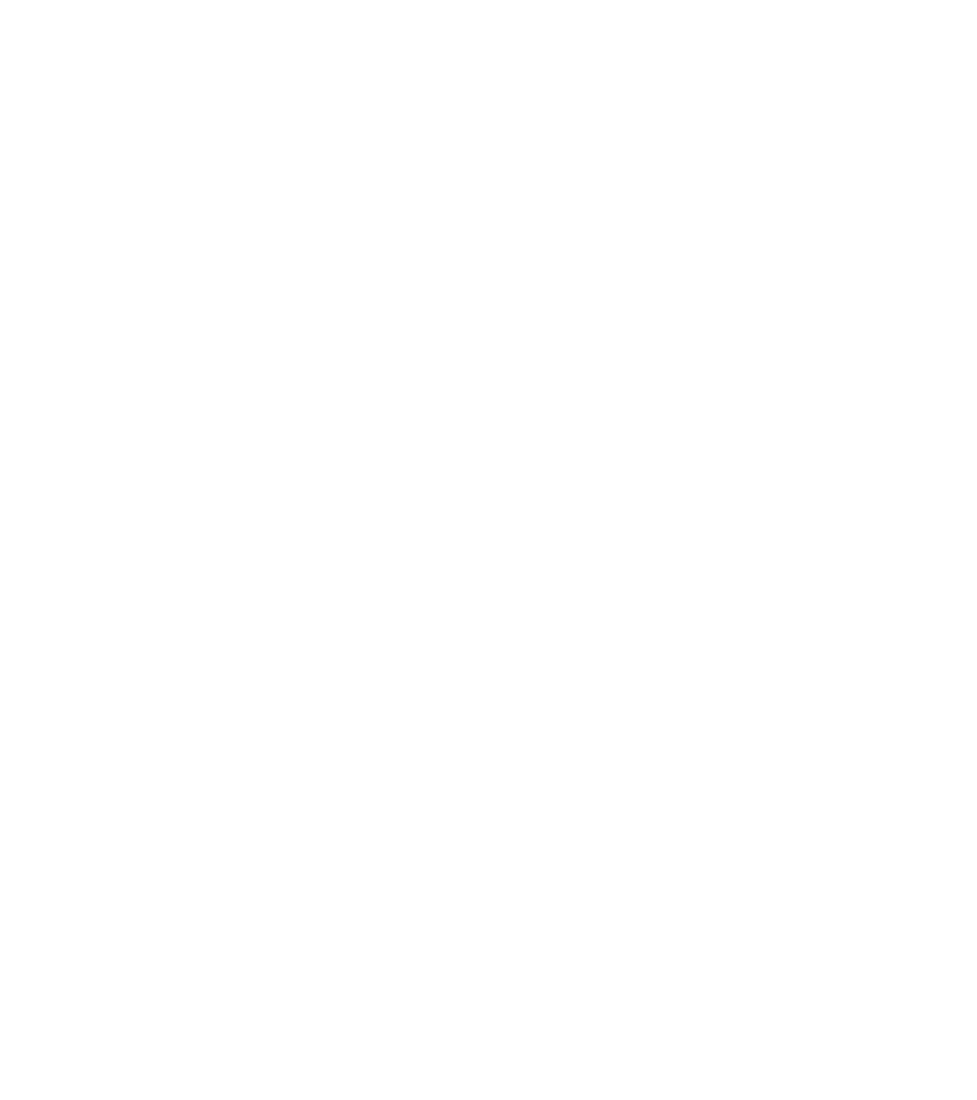
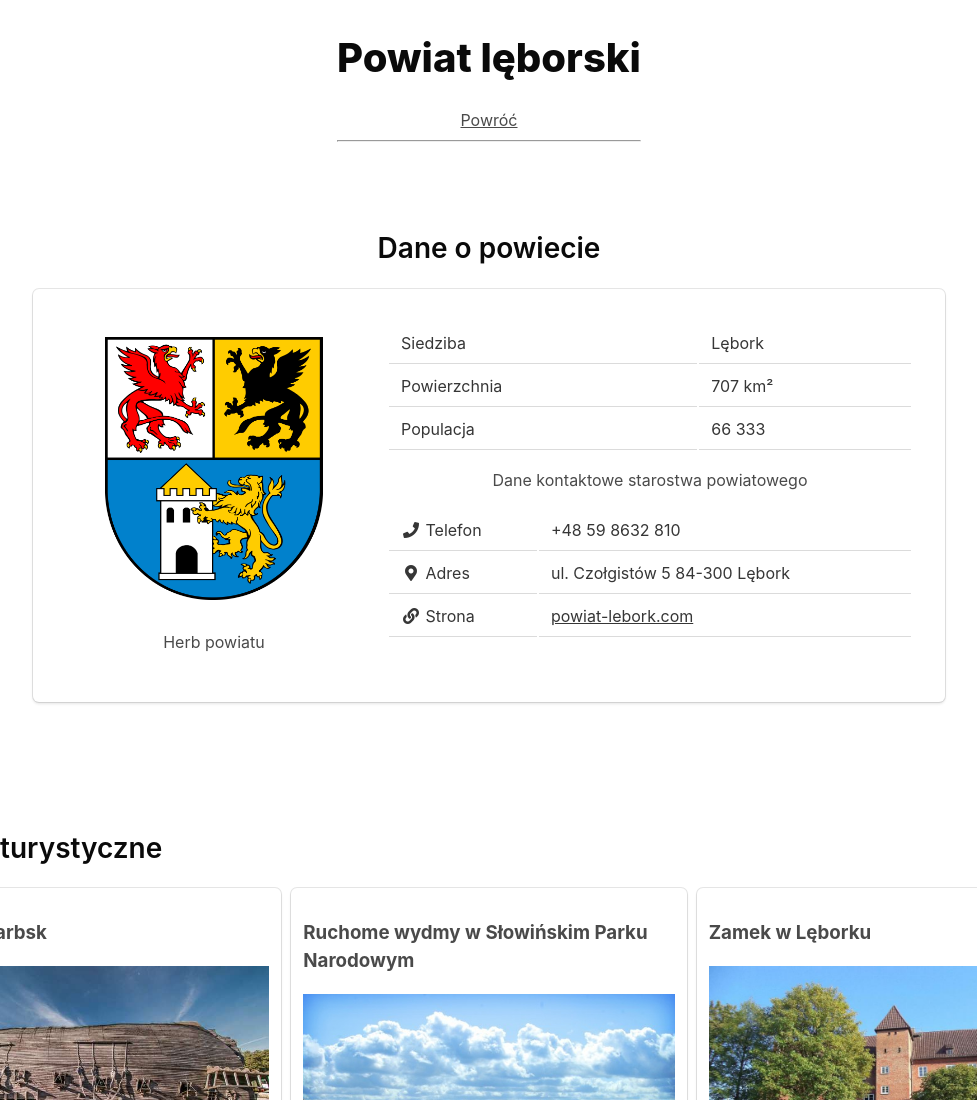
Before and after one commit to taniotanio7/szybin-lekcje-html, a plain HTML site: page projekt/powiaty/leborski.html in a window 1280 px wide. Shown: the top 1100 px of the page, without its empty margins (151-1128 px from the left). Before the commit the page ends 800 px from the top, so only its background shows below. Drawn offline with Linux system fonts and the light colour scheme.

Commit message:
✨ Powiat leborski

```diff
--- a/projekt/powiaty/leborski.html
+++ b/projekt/powiaty/leborski.html
@@ -3,8 +3,116 @@
 <head>
   <meta charset="UTF-8">
   <title>Powiat lęborski</title>
+  <link rel="stylesheet" href="../style/main.css">
+  <link rel="stylesheet" href="../style/powiaty.css">
+  <!-- Font Awesome -->
+  <link rel="stylesheet" href="../img/icons/css/fontawesome.min.css">
+  <link rel="stylesheet" href="../img/icons/css/solid.min.css">
 </head>
 <body>
 
+<div class="header">
+  <header>
+	<h1>Powiat lęborski</h1>
+	<nav>
+	  <a href="../index.html" class="button">Powróć</a>
+	</nav>
+	<hr>
+  </header>
+</div>
+
+<article>
+  <section class="columns is-centered">
+	<div class="column is-75-percent">
+	  <h2 class="title has-text-centered">Dane o powiecie</h2>
+	  <div class="columns box">
+		<figure class="column has-text-centered herb">
+		  <img src="../img/grafiki/powiat_leborski_herb.svg.png" alt="Herb powiatu lęborskiego" class="herb">
+		  <figcaption>Herb powiatu</figcaption>
+		</figure>
+		<div class="column">
+		  <table class="table is-fullwidth">
+			<tr>
+			  <td>Siedziba</td>
+			  <td>Lębork</td>
+			</tr>
+			<tr>
+			  <td>Powierzchnia</td>
+			  <td>707 km²</td>
+			</tr>
+			<tr>
+			  <td>Populacja</td>
+			  <td>66 333</td>
+			</tr>
+		  </table>
+		  <p class="has-text-centered">Dane kontaktowe starostwa powiatowego</p>
+		  <table class="table is-fullwidth">
+			<tr>
+			  <td>
+				<span class="icon"><i class="fas fa-phone fa-fw"></i></span>
+				Telefon
+			  </td>
+			  <td>+48 59 8632 810</td>
+			</tr>
+			<tr>
+			  <td>
+				<span class="icon"><i class="fas fa-map-marker-alt fa-fw"></i></span>
+				Adres
+			  </td>
+			  <td>ul. Czołgistów 5
+				84-300 Lębork
+			  </td>
+			</tr>
+			<tr>
+			  <td>
+				<span class="icon"><i class="fas fa-link fa-fw"></i></span>
+				Strona
+			  </td>
+			  <td><a href="https://www.powiat-lebork.com/">powiat-lebork.com</a></td>
+			</tr>
+		  </table>
+		</div>
+	  </div>
+	</div>
+  </section>
+
+  <section class="columns atrakcje flex-is-column">
+	<h2 class="title">Atrakcje turystyczne</h2>
+	<div class="columns atrakcje-list">
+	  <div class="column box">
+		<h3>Sea Park Sarbsk</h3>
+		<img src="../img/obrazy/leborski/park.jpg" alt="Wrak statku w Sea Park Sarbsk">
+		<p>Park z pokazami fok i piracką strefą zabaw, a także replikami stworzeń morskich i wraku statku.
+		  Pierwszy w Polsce komercyjny Park, gdzie znajdują się foki bałtyckie, uchatki kalifornijskie i kotiki
+		  południowo-amerykańskie.</p>
+		<small>Źródło: <a href="http://www.seapark.pl/galeria/wrak-na-wspak">seapark.pl</a></small>
+	  </div>
+	  <div class="column box">
+		<h3>Ruchome wydmy w Słowińskim Parku Narodowym</h3>
+		<img src="../img/obrazy/leborski/wydmy.jpg" alt="Ruchome wydmy">
+		<p>Największą atrakcją w Łebie są rozległe ruchome wydmy. Wydmy w Słowińskim Parku Narodowym to największy w
+		  Europie pas ruchomych wydm. Prawdziwa piaszczysta pustynia znajdująca się na wąskiej mierzei pomiędzy Morzem
+		  Bałtyckim a Jeziorem Łebsko. Wiatr sprawia, że wydmy przemieszczają się i osiągają wysokość kilkudziesięciu
+		  metrów. Wadą tego zjawiska jest fakt, że zasypują w ten sposób nadmorskie lasy, bagna, a nawet tereny
+		  zamieszkane. Największe zmiany w krajobrazie zachodzą jesienią i wiosną podczas sztormów na Bałtyku. Piasek
+		  przemieszcza się już przy wietrze, który wieje z prędkością 5 metrów na sekundę.</p>
+		<small>
+		  Źródło: <a href="https://www.wydmyruchome.pl/wydmy-ruchome-slowinski-park-narodowy/">wydmyruchome.pl</a>
+		</small>
+	  </div>
+	  <div class="column box">
+		<h3>Zamek w Lęborku</h3>
+		<img src="../img/obrazy/leborski/lebork.jpg" alt="Zamek w Lęborku">
+		<p>Zamek krzyżacki w Lęborku pochodzi z XIV wieku. Krzyżacy byli zarówno założycielami grodu jak i budowniczymi
+		  zamku. Była to czworokątna warownia z przylegającym do niej domem mieszkalnym.
+		  W okresie międzywojennym rozebrano mury obronne, a zamek zaadaptowano na budynek sądu. Dzisiejszy zamek w
+		  niewielkim stopniu przypomina pierwotną gotycką budowlę i nadal pełni funkcję głównej siedziby sądu
+		  rejonowego.</p>
+		<small>Źródło: <a href="https://www.polskieszlaki.pl/zamek-w-leborku.htm">polskieszlaki.pl</a></small>
+	  </div>
+	</div>
+  </section>
+</article>
+
 </body>
 </html>
```
Also changed, not shown: projekt/img/grafiki/powiat_leborski_herb.svg.png (added), projekt/img/obrazy/leborski/lebork.jpg (added), projekt/img/obrazy/leborski/park.jpg (added), projekt/img/obrazy/leborski/wydmy.jpg (added).
